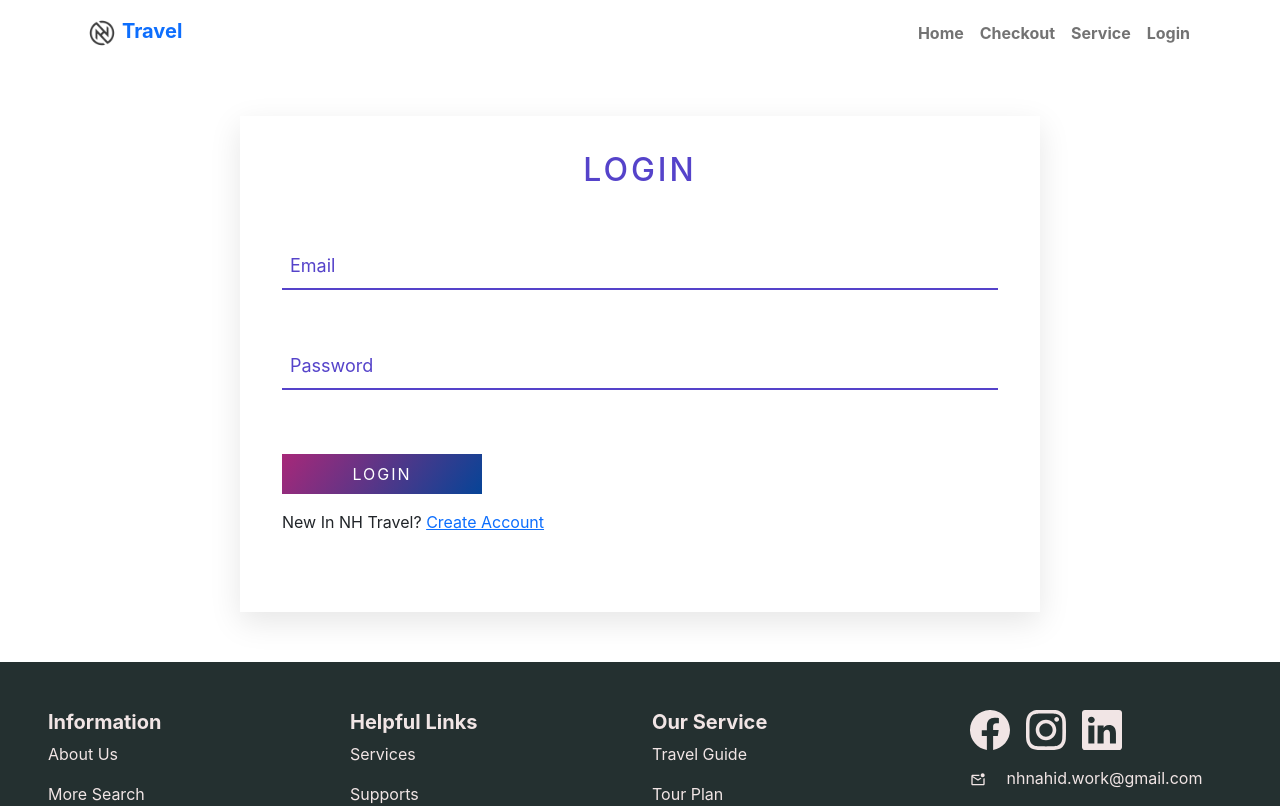
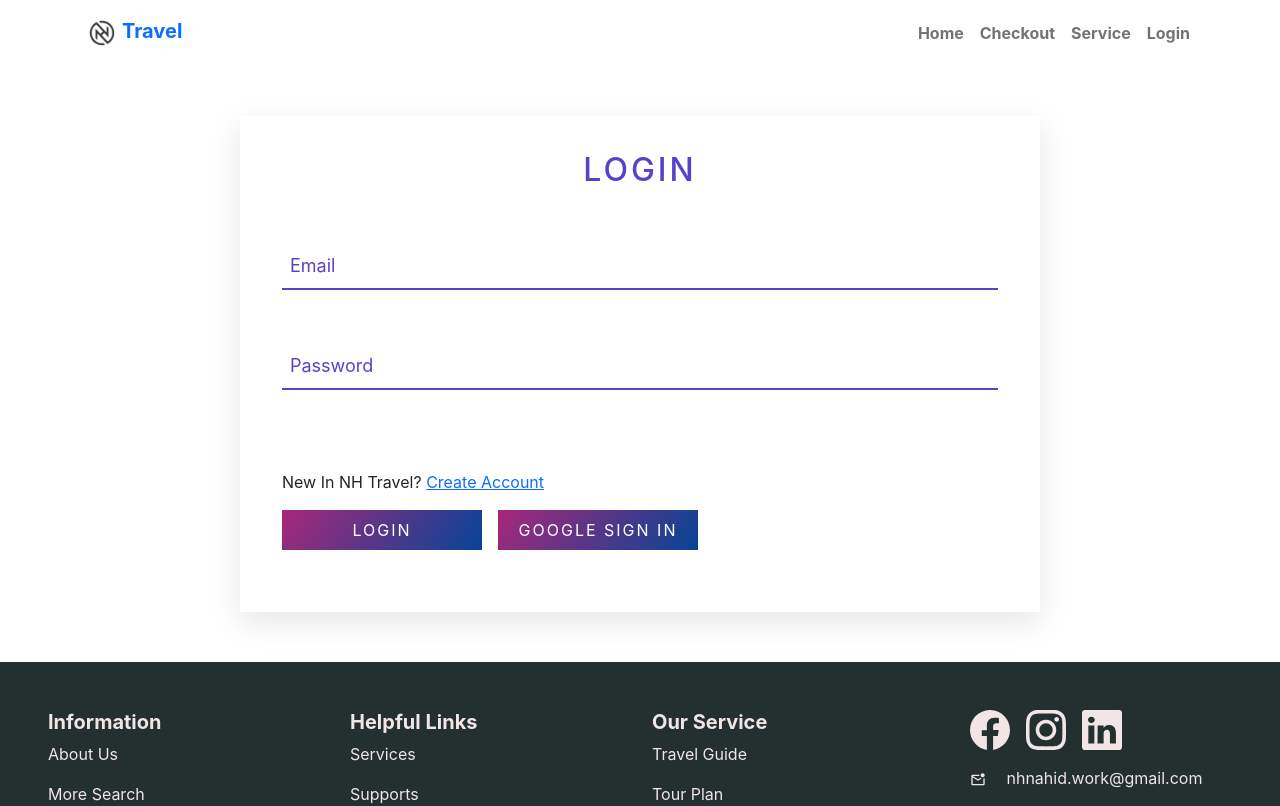
Before and after one commit to NazmulHasanNahid/nh-travel, a React (Create React App) app: page /login in a window 1280 px wide. Shown: the top 806 px of the page. Built offline with nearby package versions, Linux system fonts and the light colour scheme; no server answers.

Commit message:
more error handleing

```diff
--- a/src/Components/Auth/Login/Login.js
+++ b/src/Components/Auth/Login/Login.js
@@ -3,6 +3,7 @@ import { Link, useNavigate } from "react-router-dom";
 import "./Login.css";
 import { useSignInWithEmailAndPassword } from 'react-firebase-hooks/auth';
 import auth from "../../../firebase.init";
+import SocialLogin from "../SocialLogin/SocialLogin";
 
 
 const Login = () => {
@@ -66,22 +67,26 @@ const Login = () => {
           <div className="container">
             <div className="contact-form row">
               <div className="form-field col-lg-12">
-                <input onChange={handleEmail} className="input-text" type="email" name="email" />
+                <input required onChange={handleEmail} className="input-text" type="email" name="email" />
                 <label htmlFor="email">Email</label>
               </div>
               <div className="form-field col-lg-12">
-                <input onChange={handlePassword} className="input-text" type="password" name="password" />
+                <input required onChange={handlePassword} className="input-text" type="password" name="password" />
                 <label htmlFor="password">Password</label>
               </div>
               <div className="form-field col-lg-12">
                {errorElement}
+               <p className="my-3">New In NH Travel? <Link to="/register">Create Account</Link></p>
+               <div className="d-flex align-items-center ">
+
                 <input
                   className="login-btn"
                   type="submit"
                   name=""
                   value="Login"
                 />
-                <p className="my-3">New In NH Travel? <Link to="/register">Create Account</Link></p>
+               <SocialLogin/>
+               </div>
 
               </div>
             </div>
--- a/src/Components/Auth/SignUp/SignUp.js
+++ b/src/Components/Auth/SignUp/SignUp.js
@@ -3,6 +3,7 @@ import { Link, useNavigate } from "react-router-dom";
 import { useCreateUserWithEmailAndPassword ,} from 'react-firebase-hooks/auth';
 
 import auth from "../../../firebase.init";
+import SocialLogin from "../SocialLogin/SocialLogin";
 
 
 
@@ -25,10 +26,12 @@ const SignUp = () => {
           name: "" ,
           email: "" ,
           password:"" ,
+          confirmPassword:""
      })
      const [errors ,  setErrors] = useState({
           email:"" ,
           password:"",
+          confirmPassword:""
      })
      const handleName = (e) =>{
          setUserInfo({...userInfo , name:e.target.value})
@@ -56,14 +59,22 @@ const SignUp = () => {
             setErrors({...errors , password:'Password Must Be  contain 6 characters'})
           }
         }
+     const handleConfirmPassword = (e) =>{
+          // setUserInfo({...userInfo , confirmPassword:e.target.value})
+          // setErrors({...error , confirmPassword:''})
+          // if(userInfo.password !== userInfo.confirmPassword){
+          //      setErrors({...error , confirmPassword:'Password Doesnt Match'})
+          // }
+     }
         if(user){
           navigate('/')
         }
         const handleCreateAccount = (e) =>{
-          e.preventDefault()
-          createUserWithEmailAndPassword(userInfo.email, userInfo.password)
-          console.log(error);
 
+
+               e.preventDefault()
+               createUserWithEmailAndPassword(userInfo.email, userInfo.password)
+               setErrors({...error , confirmPassword:''})
 
 
         }
@@ -75,34 +86,39 @@ const SignUp = () => {
           <div className="container">
             <div className="contact-form row">
               <div className="form-field col-lg-6">
-                <input onChange={handleName} className="input-text" type="text" name="name" />
+                <input required onChange={handleName} className="input-text" type="text" name="name" />
                 <label htmlFor="email">Name</label>
               </div>
               <div className="form-field col-lg-6">
-                <input onChange={handleEmail} className="input-text" type="email" name="email" />
+                <input required onChange={handleEmail} className="input-text" type="email" name="email" />
                 <label htmlFor="email">Email</label>
                 {errors?.email && <p className="text-danger my-3 fw-bold">{errors?.email}</p>}
               </div>
               <div className="form-field col-lg-6">
-                <input onChange={handlePassword} className="input-text" type="password" name="password" />
+                <input required onChange={handlePassword} className="input-text" type="password" name="password" />
                 <label htmlFor="password">Password</label>
                 {errors?.password && <p className="text-danger my-3 fw-bold">{errors?.password}</p>}
               </div>
               <div className="form-field col-lg-6">
-                <input className="input-text" type="password" name="password" />
+                <input onChange={handleConfirmPassword} required className="input-text" type="password" name="password" />
                 <label htmlFor="password">Confirm Password</label>
-
+               {errors?.confirmPassword && <p className="text-danger my-3 fw-bold">{errors?.confirmPassword}</p>}
 
               </div>
               <div className="form-field col-lg-12">
               {errorElement}
+              <p className="my-3">Already Have An Account <Link to="/login">Login</Link></p>
+              <div className="d-flex align-items-center">
+
                 <input
                   className="login-btn"
                   type="submit"
                   name=""
                   value="Sign Up"
                 />
-                <p className="my-3">Already Have An Account <Link to="/login">Login</Link></p>
+                <SocialLogin/>
+              </div>
+
               </div>
             </div>
           </div>
--- /dev/null
+++ b/src/Components/Auth/SocialLogin/SocialLogin.js
@@ -0,0 +1,28 @@
+import React from 'react';
+import { useSignInWithGoogle } from 'react-firebase-hooks/auth';
+import { useNavigate } from 'react-router-dom';
+import auth from '../../../firebase.init';
+
+
+const SocialLogin = () => {
+     const [signInWithGoogle, user, loading, error] = useSignInWithGoogle(auth);
+     const navigate = useNavigate()
+
+     if(user){
+          navigate('/')
+     }
+     return (
+          <div className='ms-3'>
+               <input
+                  onClick={()=>signInWithGoogle()}
+                  className="login-btn"
+                  type="submit"
+                  name=""
+                  value="Google Sign In"
+
+                />
+          </div>
+     );
+};
+
+export default SocialLogin;
```
